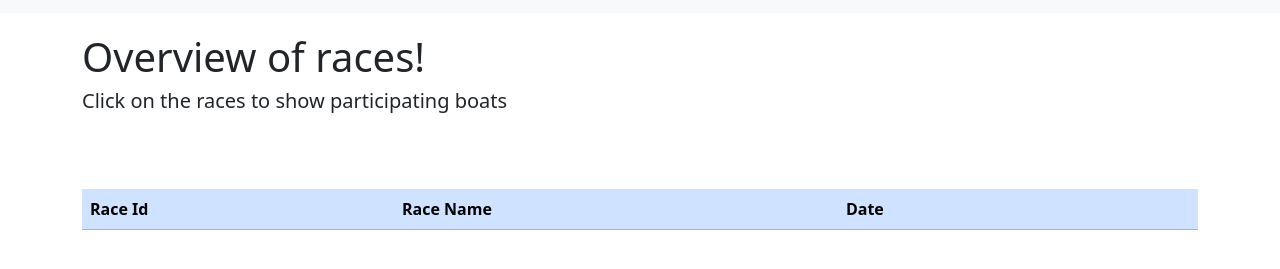
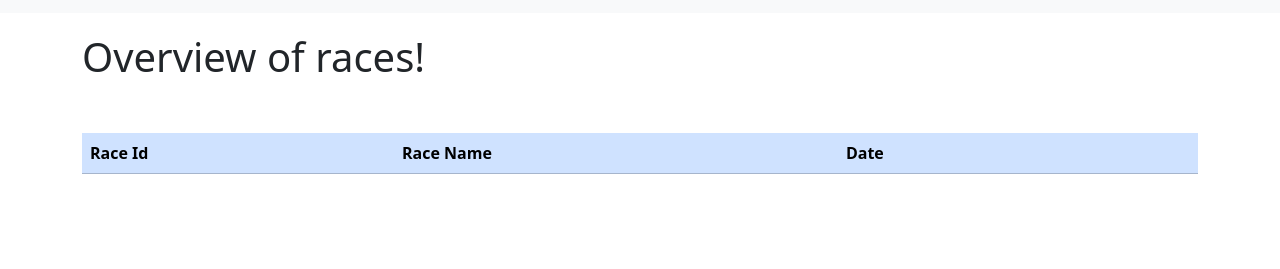
Before and after one commit to BJMNielsen/EksamenFrontendBenjamin, a website: page html/sailRaces.html in a window 1280 px wide. Shown: the part 71-340 px from the top of the page. Drawn offline with nearby package versions, Linux system fonts and the light colour scheme; no server answers.

Commit message:
sailboats crud

```diff
--- a/html/sailRaces.html
+++ b/html/sailRaces.html
@@ -28,8 +28,6 @@
 <main class="container">
     <section>
         <h1>Overview of races!</h1>
-        <h5>Click on the races to show participating boats</h5>
-        <br>
 
         <div style="margin-bottom: 20px">
             <br>
```
